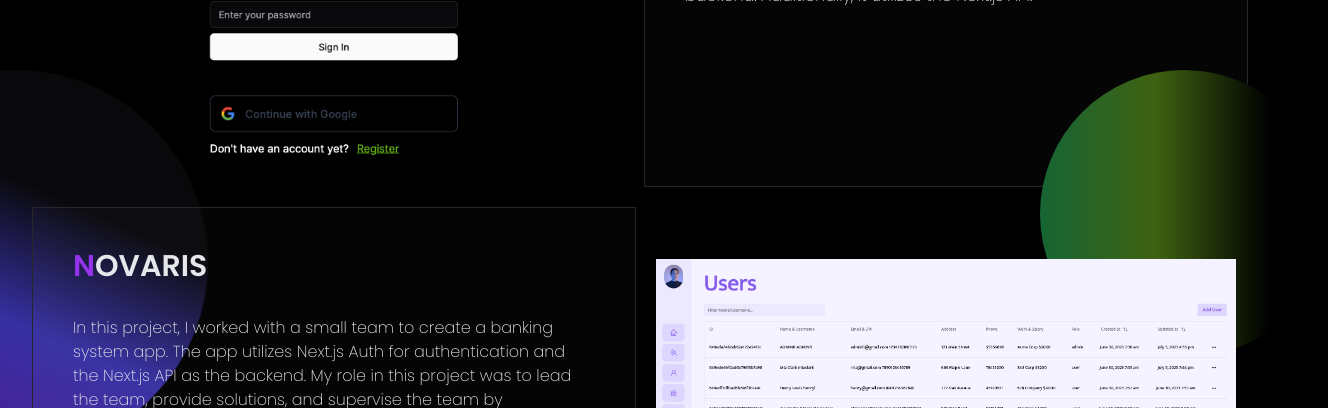
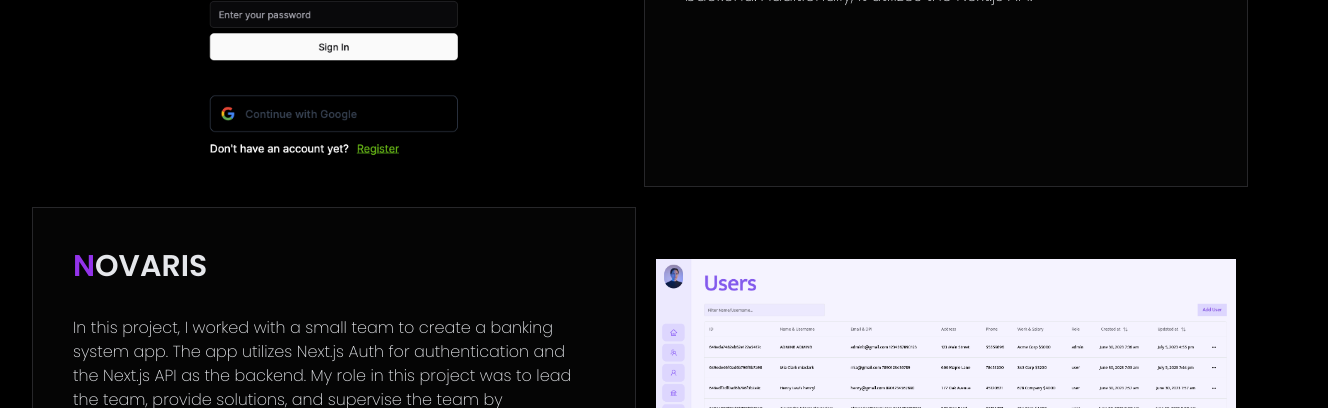
Before and after one commit to ayee-lucas/portfolio-app, a SvelteKit app: page /projects in a window 1280 px wide. Shown: the part 665-1073 px from the top of the page, 1328 px wide, since content can reach past the window. Built offline with nearby package versions, Linux system fonts and the light colour scheme; some icons are missing.

Commit message:
Design improvements

```diff
--- a/src/components/projects.svelte
+++ b/src/components/projects.svelte
@@ -31,13 +31,6 @@
       golang
       typescript
       mongo
-    />
-    <div
-      class="absolute top-1/3 -left-52 max-sm:-left-32 w-96 h-96 max-sm:w-40 max-sm:h-40 rounded-full bg-gradient-to-r from-zinc-950 from-30% via-indigo-800  to-violet-900 animate-[spin_20s_linear_infinite]"
-    />
-
-    <div
-      class="absolute top-1/3 -right-20 w-72 h-72 max-sm:-right-4 max-sm:w-20 max-sm:h-20 rounded-full bg-gradient-to-r from-green-800  via-lime-800 to-80%  to-black"
     />
 
     <CardText
```
